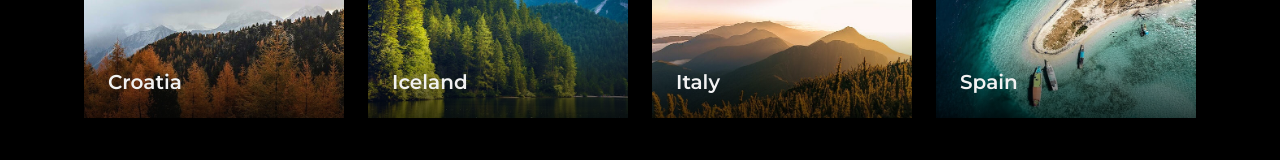
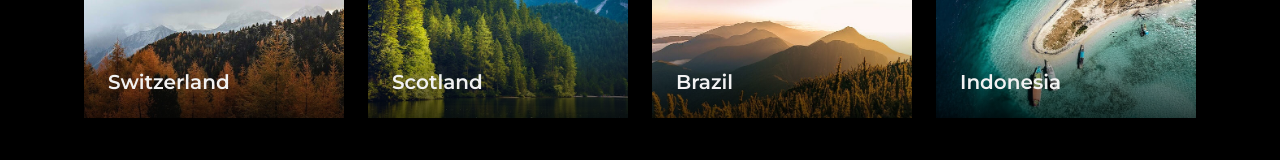
Before and after one commit to YudhistiraAP/travel, a plain HTML site: page index.html in a window 1280 px wide. Shown: the part 754-914 px from the top of the page. Drawn offline with nearby package versions, Linux system fonts and the light colour scheme.

Commit message:
index.html

```diff
--- a/index.html
+++ b/index.html
@@ -70,22 +70,22 @@
           <div class="home__cards grid">
             <article class="home__card">
               <img src="assets/img/home-trees.jpg" alt="" class="home__card-img" />
-              <h3 class="home__card-title">Croatia</h3>
+              <h3 class="home__card-title">Switzerland</h3>
               <div class="home__card-shadow"></div>
             </article>
             <article class="home__card">
               <img src="assets/img/home-lake.jpg" alt="" class="home__card-img" />
-              <h3 class="home__card-title">Iceland</h3>
+              <h3 class="home__card-title">Scotland</h3>
               <div class="home__card-shadow"></div>
             </article>
             <article class="home__card">
               <img src="assets/img/home-mountain.jpg" alt="" class="home__card-img" />
-              <h3 class="home__card-title">Italy</h3>
+              <h3 class="home__card-title">Brazil</h3>
               <div class="home__card-shadow"></div>
             </article>
             <article class="home__card">
               <img src="assets/img/home-beach.jpg" alt="" class="home__card-img" />
-              <h3 class="home__card-title">Spain</h3>
+              <h3 class="home__card-title">Indonesia</h3>
               <div class="home__card-shadow"></div>
             </article>
           </div>
```
